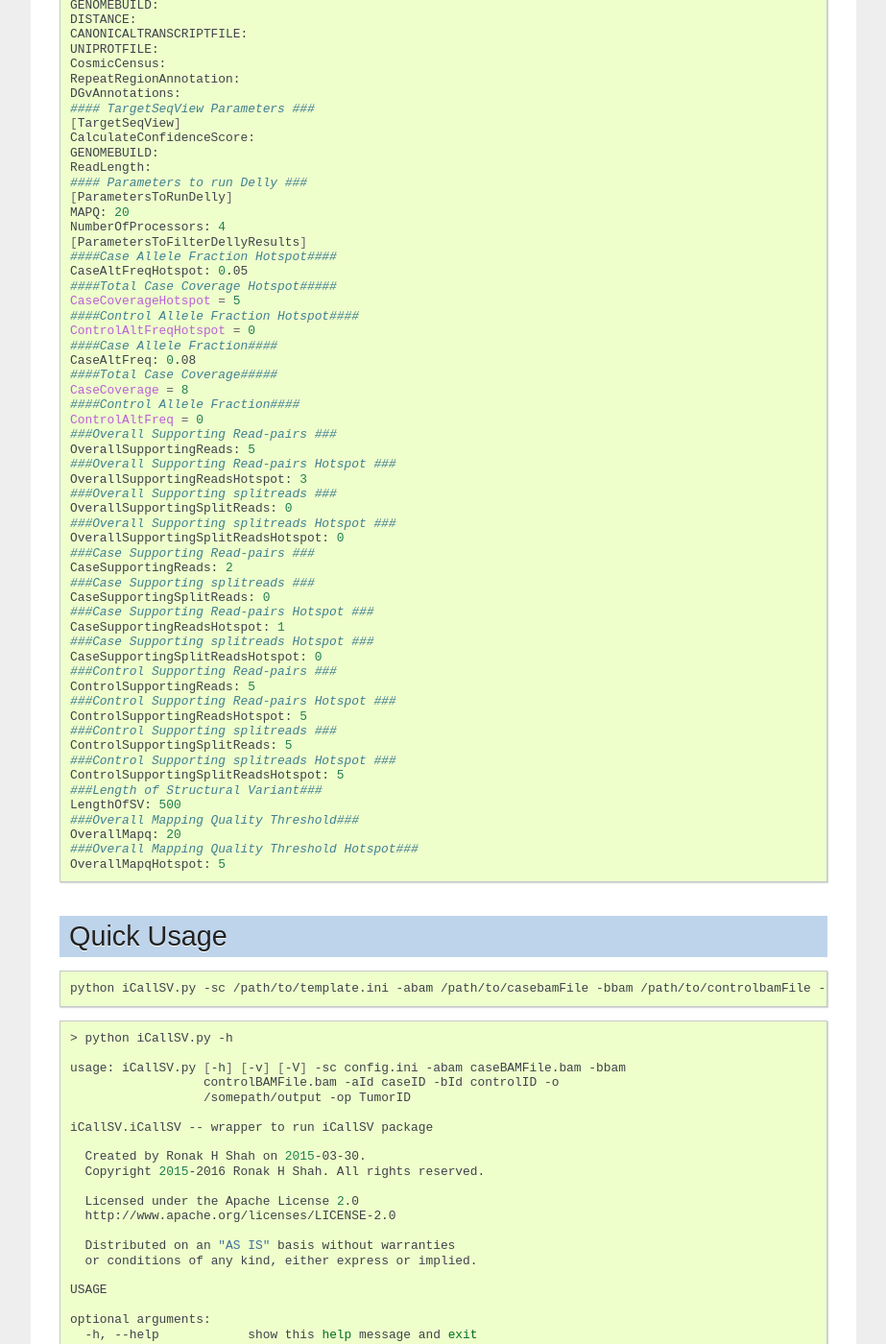
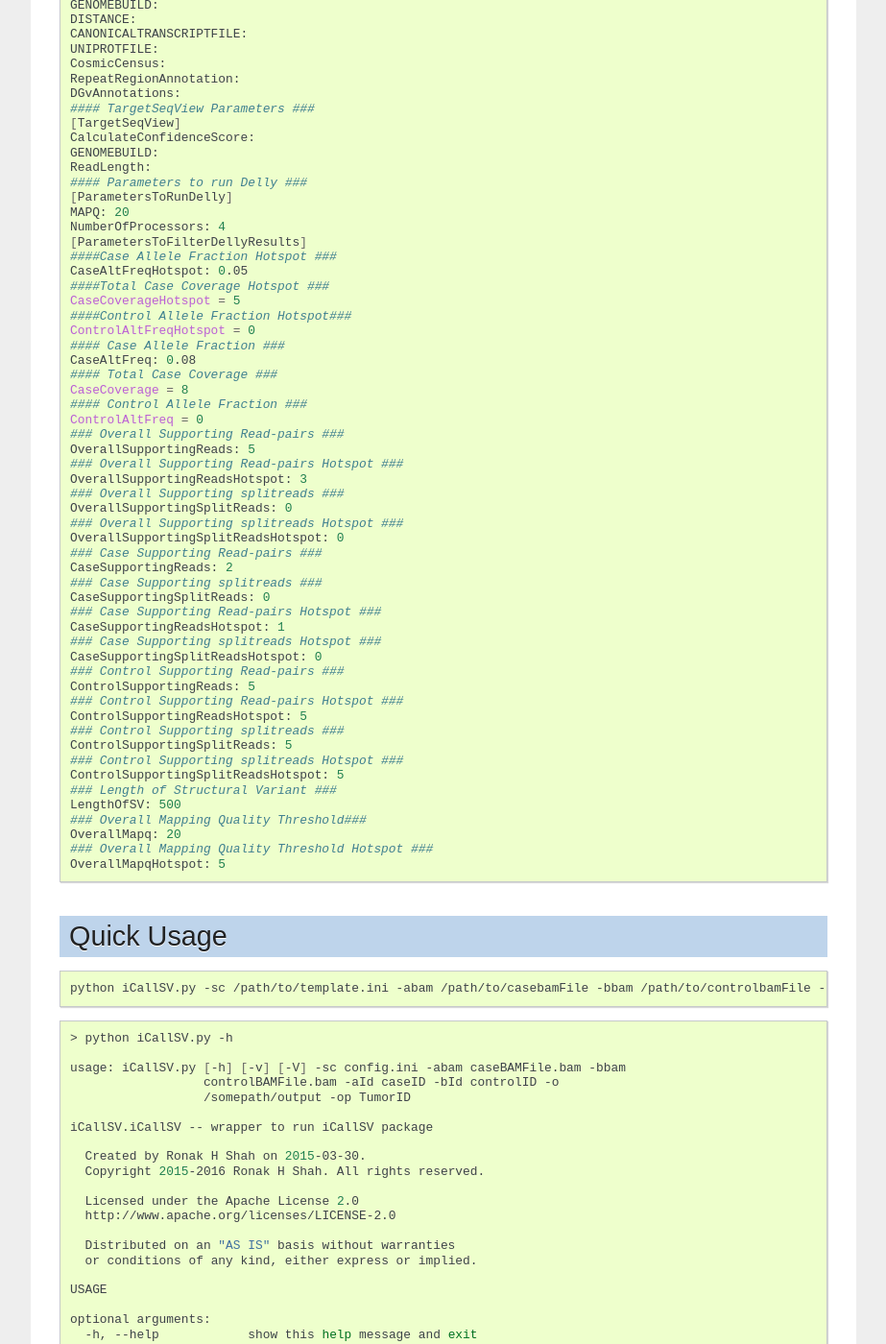
Before and after one commit to rhshah/iCallSV, a Sphinx documentation site: the page built from docs/iCallSV.rst, in a window 1280 px wide and 1400 px high, scrolled down 1739 px. Shown: the whole window at 96% size, without its empty margins (198-1121 px from the left). Built offline with Sphinx 7.4.7, drawn with Linux system fonts in a browser that asks for light colours.

Commit message:
Playing with Docstrings

```diff
--- a/docs/conf.py
+++ b/docs/conf.py
@@ -28,7 +28,7 @@ import os
 # Add any Sphinx extension module names here, as strings. They can be
 # extensions coming with Sphinx (named 'sphinx.ext.*') or your custom
 # ones.
-sys.path.insert(0, os.path.abspath('../iCallSV'))
+sys.path.insert(0, os.path.abspath('../../iCallSV'))
 extensions = [
     'sphinx.ext.autodoc',
     'sphinx.ext.todo',
--- a/docs/iCallSV.rst
+++ b/docs/iCallSV.rst
@@ -118,47 +118,47 @@ Configuration File Format
 	MAPQ: 20
 	NumberOfProcessors: 4
 	[ParametersToFilterDellyResults]
-	####Case Allele Fraction Hotspot####
+	####Case Allele Fraction Hotspot ###
 	CaseAltFreqHotspot: 0.05
-	####Total Case Coverage Hotspot#####
+	####Total Case Coverage Hotspot ###
 	CaseCoverageHotspot = 5
-	####Control Allele Fraction Hotspot####
+	####Control Allele Fraction Hotspot###
 	ControlAltFreqHotspot = 0
-	####Case Allele Fraction####
+	#### Case Allele Fraction ###
 	CaseAltFreq: 0.08
-	####Total Case Coverage#####
+	#### Total Case Coverage ###
 	CaseCoverage = 8
-	####Control Allele Fraction####
+	#### Control Allele Fraction ###
 	ControlAltFreq = 0
-	###Overall Supporting Read-pairs ###
+	### Overall Supporting Read-pairs ###
 	OverallSupportingReads: 5
-	###Overall Supporting Read-pairs Hotspot ###
+	### Overall Supporting Read-pairs Hotspot ###
 	OverallSupportingReadsHotspot: 3
-	###Overall Supporting splitreads ###
+	### Overall Supporting splitreads ###
 	OverallSupportingSplitReads: 0
-	###Overall Supporting splitreads Hotspot ###
+	### Overall Supporting splitreads Hotspot ###
 	OverallSupportingSplitReadsHotspot: 0
-	###Case Supporting Read-pairs ###
+	### Case Supporting Read-pairs ###
 	CaseSupportingReads: 2
-	###Case Supporting splitreads ###
+	### Case Supporting splitreads ###
 	CaseSupportingSplitReads: 0
-	###Case Supporting Read-pairs Hotspot ###
+	### Case Supporting Read-pairs Hotspot ###
 	CaseSupportingReadsHotspot: 1
-	###Case Supporting splitreads Hotspot ###
+	### Case Supporting splitreads Hotspot ###
 	CaseSupportingSplitReadsHotspot: 0
-	###Control Supporting Read-pairs ###
+	### Control Supporting Read-pairs ###
 	ControlSupportingReads: 5
-	###Control Supporting Read-pairs Hotspot ###
+	### Control Supporting Read-pairs Hotspot ###
 	ControlSupportingReadsHotspot: 5
-	###Control Supporting splitreads ###
+	### Control Supporting splitreads ###
 	ControlSupportingSplitReads: 5
-	###Control Supporting splitreads Hotspot ###
+	### Control Supporting splitreads Hotspot ###
 	ControlSupportingSplitReadsHotspot: 5
-	###Length of Structural Variant###
+	### Length of Structural Variant ###
 	LengthOfSV: 500
-	###Overall Mapping Quality Threshold###
+	### Overall Mapping Quality Threshold###
 	OverallMapq: 20
-	###Overall Mapping Quality Threshold Hotspot###
+	### Overall Mapping Quality Threshold Hotspot ###
 	OverallMapqHotspot: 5
 
 
```
Also changed, not shown: 9 other files.
